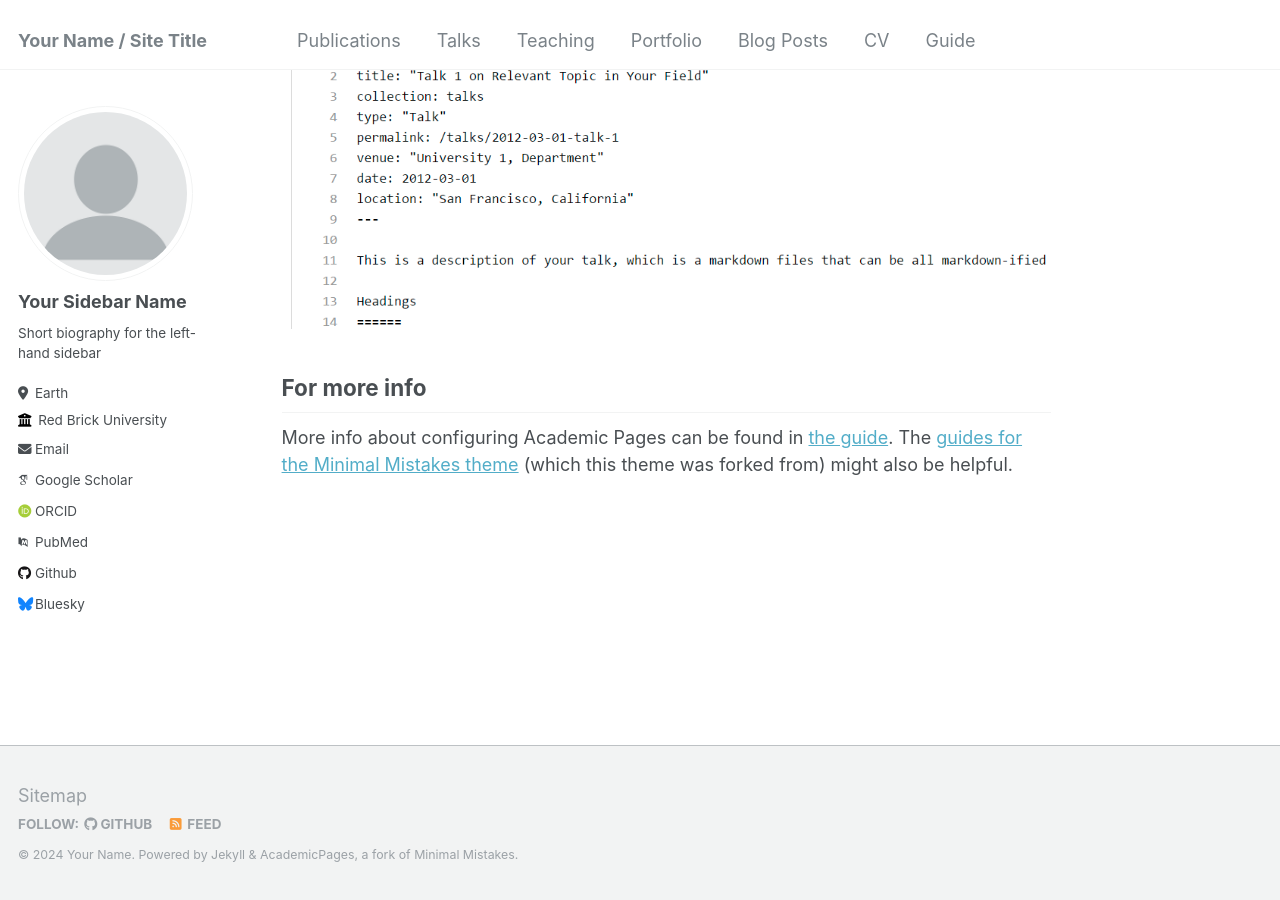
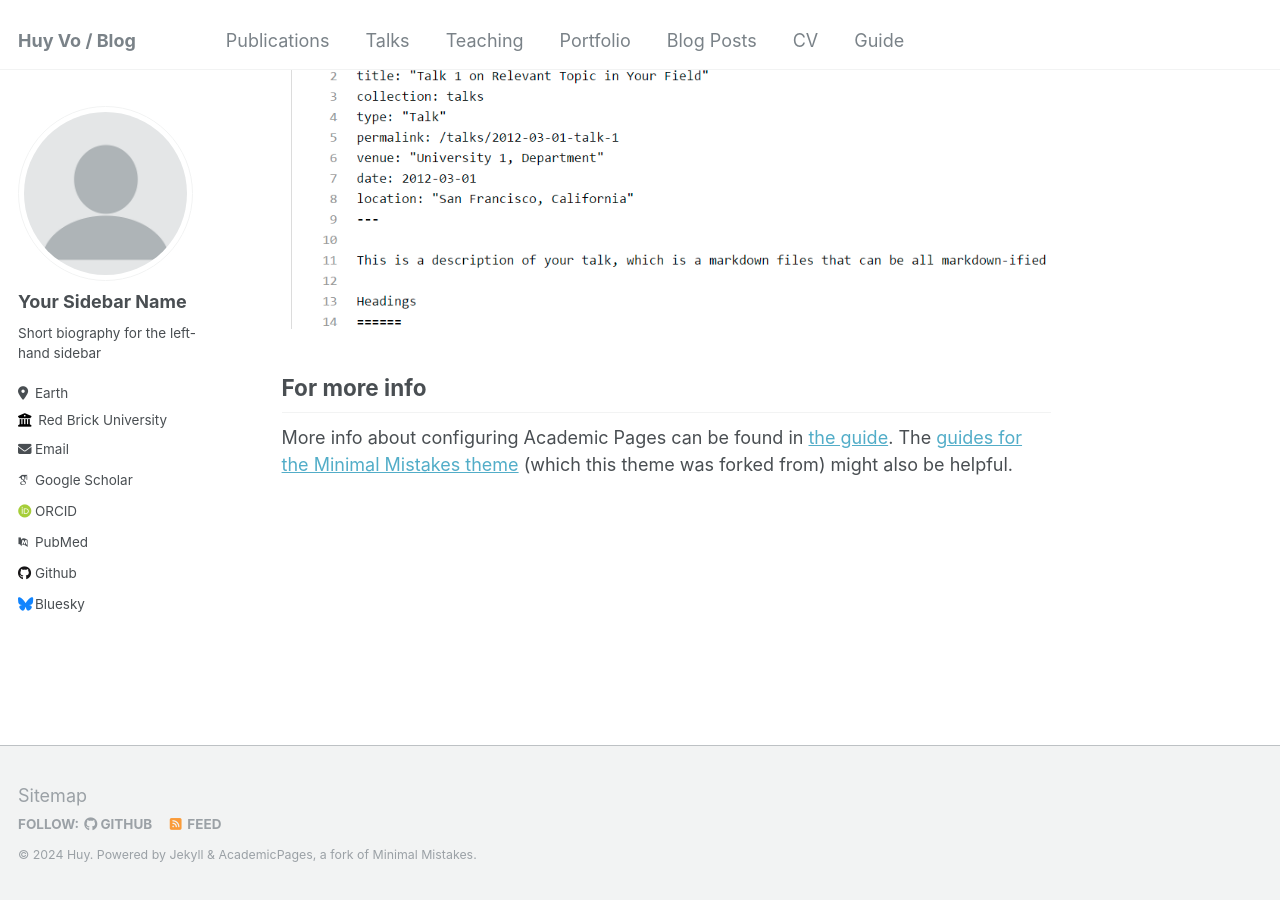
Before and after one commit to huyvo2910/samplewebsite, a Jekyll site: the page built from _pages/about.md, in a window 1280 px wide and 900 px high, scrolled down 2660 px. Built offline with Jekyll 4.4.1, drawn with Linux system fonts in a browser that asks for light colours; some web fonts are replaced.

Commit message:
Update _config.yml
Signed-off-by: huyvo2910 <huyvo2910@gmail.com>

```diff
--- a/_config.yml
+++ b/_config.yml
@@ -8,9 +8,9 @@
 
 # Basic Site Settings
 locale                   : "en-US"
-title                    : "Your Name / Site Title"
+title                    : "Huy Vo / Blog"
 title_separator          : "-"
-name                     : &name "Your Name"
+name                     : &name "Huy"
 description              : &description "personal description"
 url                      : https://academicpages.github.io # the base hostname & protocol for your site e.g. "https://mmistakes.github.io"
 baseurl                  : "" # the subpath of your site, e.g. "/blog"
```
